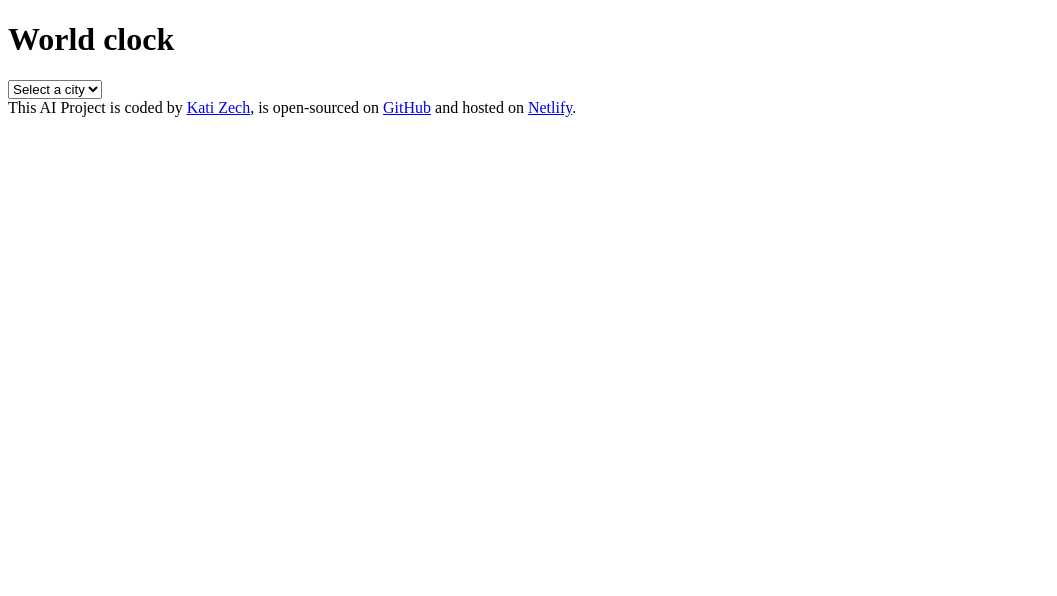
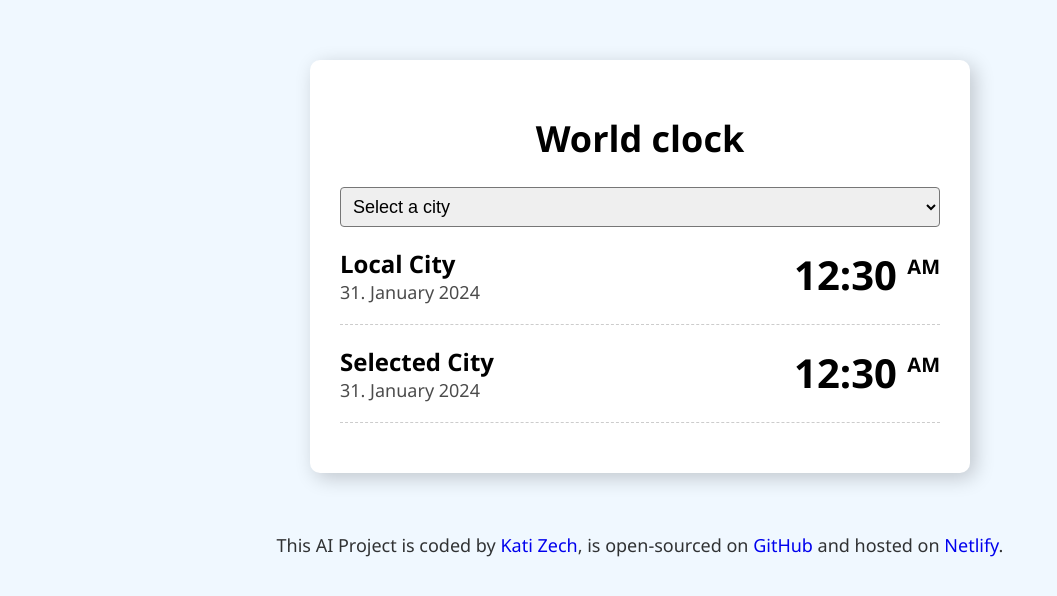
Before and after one commit to katixyz/world-clock, a plain HTML site: page index.html in a window 1280 px wide. Shown: the whole page, without its empty margins (0-1057 px from the left). Drawn offline with nearby package versions, Linux system fonts and the light colour scheme.

Commit message:
Added basic styling

```diff
--- a/index.html
+++ b/index.html
@@ -11,6 +11,7 @@
     <title>World clock</title>
   </head>
   <body>
+    <div class="container">
       <h1>World clock</h1>
       <form action="">
         <select name="cities" id="cities">
@@ -21,8 +22,22 @@
         </select>
       </form>
 
-    <div class="localTime" id="localTime"></div>
-    <div class="chosenCity" id="chosenCity"></div>
+      <div class="city">
+        <div>
+          <h2>Local City</h2>
+          <div class="date">31. January 2024</div>
+        </div>
+        <div class="time" id="localTime">12:30 <small>AM</small></div>
+      </div>
+
+      <div class="city">
+        <div>
+          <h2>Selected City</h2>
+          <div class="date">31. January 2024</div>
+        </div>
+        <div class="time" id="localTime">12:30 <small>AM</small></div>
+      </div>
+    </div>
 
     <footer>
       This AI Project is coded by
--- a/src/style.css
+++ b/src/style.css
@@ -0,0 +1,65 @@
+body {
+  font-family: "Segoe UI", Tahoma, Geneva, Verdana, sans-serif;
+  background-color: aliceblue;
+}
+
+.container {
+  width: 600px;
+  padding: 30px;
+  margin: 60px auto;
+  background-color: white;
+  border-radius: 10px;
+  box-shadow: 5px 5px 20px rgba(0, 0, 0, 0.2);
+}
+
+h1 {
+  text-align: center;
+  font-size: 36px;
+}
+
+select {
+  display: block;
+  padding: 8px;
+  width: 100%;
+  border-radius: 4px;
+  font-size: 18px;
+}
+
+.city {
+  display: flex;
+  margin: 20px 0;
+  padding-bottom: 20px;
+  justify-content: space-between;
+  border-bottom: 1px dashed rgba(0, 0, 0, 0.2);
+}
+
+h2 {
+  margin: 0;
+}
+
+.date {
+  opacity: 0.7;
+  font-size: 18px;
+}
+
+.time {
+  font-size: 40px;
+  font-weight: bold;
+}
+
+.time small {
+  font-size: 20px;
+  vertical-align: text-top;
+  line-height: 40px;
+}
+
+footer {
+  text-align: center;
+  font-size: 18px;
+  margin: 20px;
+  color: rgba(0, 0, 0, 0.8);
+}
+
+a {
+  text-decoration: none;
+}
```
Lines whose indentation alone changed are shown as unchanged.
